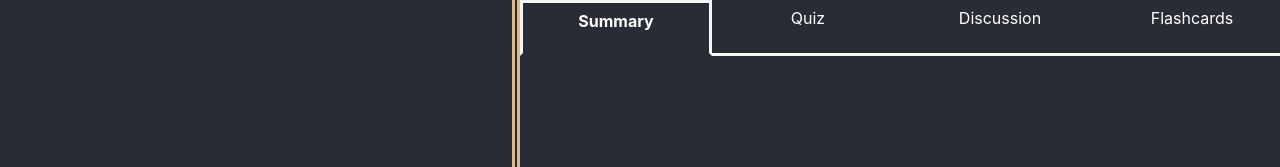
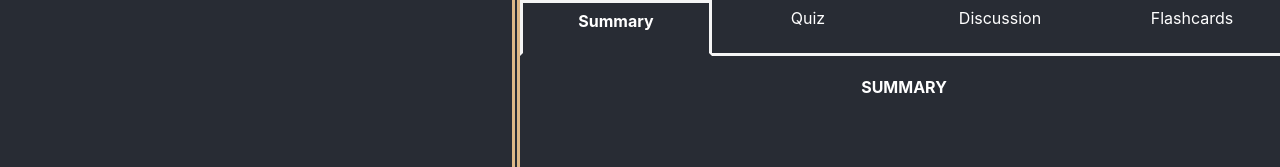
Before and after one commit to DubHacks2024/dubhacks-2024-project, a React (Create React App) app: page / in a window 1280 px wide. Both pictures are taken after a click on the item "Summary". Shown: the top 167 px of the page. Built offline with nearby package versions, Linux system fonts and the light colour scheme.

Commit message:
added page switching

```diff
--- a/src/App.js
+++ b/src/App.js
@@ -1,13 +1,12 @@
-import { useState } from "react";
+import { act, useState } from "react";
 import "./styles/App.css";
 import { TextInput } from "./components/text-input";
 import logo from "./logo.svg";
 import { getChatCompletion } from "./scripts/openai";
 
-let active = '';
-
 function App() {
 	const [streamText, setStreamText] = useState("");
+	const [active, setActive] = useState('');
 
 	const handleSubmit = async (text) => {
 		console.log("SUBMIT");
@@ -20,6 +19,36 @@ function App() {
 			setStreamText(runningStream);
 		}
 	};
+
+	const select = (evt) => {
+		let options = document.querySelectorAll("#right > nav li");
+		for (let i = 0; i < options.length; i++) {
+			let curr = options[i];
+			curr.classList.remove('active');
+		}
+		evt.target.classList.add('active');
+		setActive(evt.target.id);
+	}
+
+	const display = () => {
+		if (active === 'summary') {
+			return <article>
+				<h1>SUMMARY</h1>
+			</article>;
+		} else if (active === 'quiz') {
+			return <article>
+				<h1>QUIZ</h1>
+			</article>;
+		} else if (active === 'discussion') {
+			return <article>
+				<h1>DISCUSSION</h1>
+			</article>;
+		} else if (active === 'flashcards') {
+			return <article>
+				<h1>FLASHCARDS</h1>
+			</article>;
+		}
+	}
 
 	return (
 		<>
@@ -38,41 +67,10 @@ function App() {
 						<li id="flashcards" onClick={select}>Flashcards</li>
 					</ul>
 				</nav>
-				<Page />
+				{display()}
 			</section>
 		</>
 	);
 }
 
-function select(evt) {
-	let options = document.querySelectorAll("#right > nav li");
-	for (let i = 0; i < options.length; i++) {
-		let curr = options[i];
-		curr.classList.remove('active');
-	}
-	active = evt.target.id;
-	evt.target.classList.add('active');
-	Page();
-}
-
-function Page() {
-	if (active === 'summary') {
-		return <article>
-			<h1>SUMMARY</h1>
-		</article>;
-	} else if (active === 'quiz') {
-		return <article>
-			<h1>QUIZ</h1>
-		</article>;
-	} else if (active === 'discussion') {
-		return <article>
-			<h1>DISCUSSION</h1>
-		</article>;
-	} else if (active === 'flashcards') {
-		return <article>
-			<h1>FLASHCARDS</h1>
-		</article>;
-	}
-}
-
 export default App;
```
